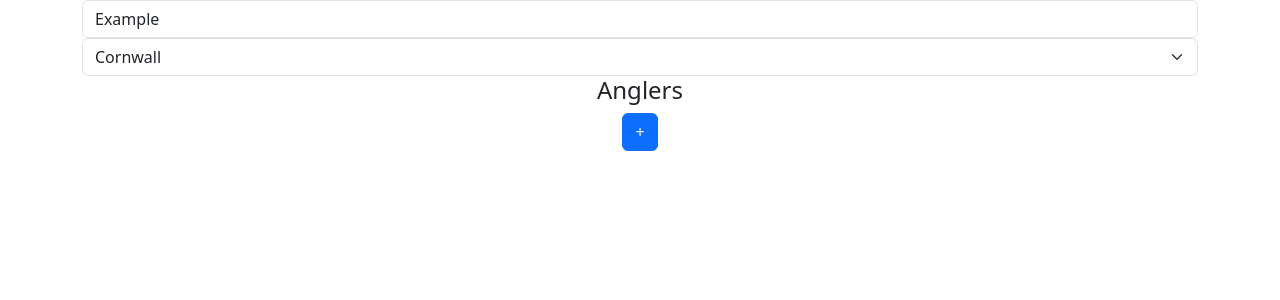
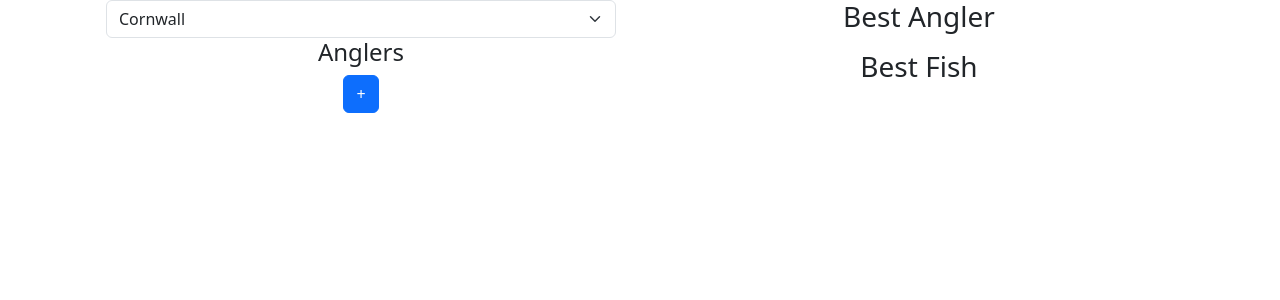
Before and after one commit to TimGibbs/tight-angling, a React (Create React App) app: page / in a window 1280 px wide. Shown: the top 300 px of the page. Built offline with nearby package versions, Linux system fonts and the light colour scheme.

Commit message:
added results

```diff
--- a/src/Components/CompetitionComponent.tsx
+++ b/src/Components/CompetitionComponent.tsx
@@ -1,27 +1,34 @@
 import { useState } from "react";
-import { Button, Form } from "react-bootstrap"
+import { Button, Container, Form } from "react-bootstrap"
 import { useCompetition } from "../Context/CompetitionContext";
 import { Regions } from "../Data/Regions";
+import { scoreFish } from "../Functions/scoreFish";
+import { Angler, Region } from "../Types/Types";
 import { AddAnglerModel } from "./AddAnglerModal";
 import AnglerComponent from "./AnglerComponent"
 
 export const CompetitionComponent = () => {
     const [showAnglerModal, setShowAnglerModal] = useState<boolean>(false);
     const [competition, setCompetition] = useCompetition();
-    console.log(competition);
-    return <div>
-        <Form.Control type='text' onChange={(e)=>setCompetition({...competition, name:e.target.value})} value={competition.name} placeholder='Example'></Form.Control>
+    //<Form.Control type='text' onChange={(e)=>setCompetition({...competition, name:e.target.value})} value={competition.name} placeholder='Example'></Form.Control>
+
+    function onChangeRegion(region: Region){
+        var anglers = [...competition.anglers];
+        var g : Angler[] = anglers.map(o=> ({...o, fish: o.fish.map(f=>scoreFish(f,region))}))
+        setCompetition({...competition, region: region, anglers:g})
+    }
+
+    return <Container>
         <Form.Select onChange={(e)=>{
-                var r = Regions.find(o=>o.letter === e.target.value)
-                if(!!r) { setCompetition({...competition, region: r})}
-            }}
+                var r = Regions.find(o=>o.letter === e.target.value);
+                if(r !== undefined) { onChangeRegion(r)}}}
                 value = {competition.region.letter}>
             {Regions.map((o,i)=><option key={o.letter} value={o.letter}>{o.name}</option>)}
         </Form.Select>
         <h4>Anglers</h4>
-        {competition.anglers.map((o,i)=><AnglerComponent key={'angler'+1} angler={o}/>)}
+        {competition.anglers.map((o,i)=><AnglerComponent key={'angler'+i} angler={o}/>)}
         <Button onClick={()=>setShowAnglerModal(true)}>+</Button>
 
         <AddAnglerModel show={showAnglerModal} onClose={()=>setShowAnglerModal(false)} competition={competition} setCompetition={setCompetition} />
-    </div>
+    </Container>
 }
--- /dev/null
+++ b/src/Components/ResultsComponent.tsx
@@ -0,0 +1,20 @@
+import { Container } from "react-bootstrap";
+import { useCompetition } from "../Context/CompetitionContext";
+import {getAnglerScore} from "../Functions/getAnglerScore"
+
+export const ResultsComponent = () => {
+    const [competition, ] = useCompetition();
+
+    const bestFish = competition.anglers.flatMap(o=>o.fish).sort((a,b)=>b.score-a.score).slice(0,3);
+    const bestAngler = competition.anglers.map(o=>({score: getAnglerScore(o, competition.limitations), name:o.name})).sort((a,b)=>b.score-a.score)
+    return <Container>
+        <h3>Best Angler</h3>
+        <ol>
+            {bestAngler.map((o,i)=><li key={"bestAngler"+i}>{o.name} {o.score}</li>)}
+        </ol>
+        <h3>Best Fish</h3>
+        <ol>
+            {bestFish.map((o,i)=><li key={"bestFish"+i}>{o.angler} {o.fishType} {o.score}</li>)}
+        </ol>
+    </Container>
+}
--- a/src/Data/RegionC.ts
+++ b/src/Data/RegionC.ts
@@ -4,6 +4,7 @@ const RegionC : Region = {
         name : "South Devon",
         letter : "C",
         values : [
+            {fishType: "ANGLER FISH",boatLb: 17, boatKg: 7.711, shoreLb: 17, shoreKg: 7.711},
             {fishType: "BASS",boatLb: 6, boatKg: 2.721, shoreLb: 5.8, shoreKg: 2.495},
             {fishType: "BREAM - Black",boatLb: 2.8, boatKg: 1.134, shoreLb: 1.12, shoreKg: 0.794},
             {fishType: "BREAM - Gilthead",boatLb: 3.8, boatKg: 1.588, shoreLb: 3.4, shoreKg: 1.474},
--- /dev/null
+++ b/src/Hooks/useViewPort.ts
@@ -0,0 +1,28 @@
+import {useState, useEffect} from "react";
+
+type Viewport = {
+    width: number
+    height: number
+}
+
+const useViewport = () : Viewport=> {
+    const [width, setWidth] = useState(window.innerWidth);
+    // Add a second state variable "height" and default it to the current window height
+    const [height, setHeight] = useState(window.innerHeight);
+
+    useEffect(() => {
+      const handleWindowResize = () => {
+        setWidth(window.innerWidth);
+        // Set the height in state as well as the width
+        setHeight(window.innerHeight);
+      }
+
+      window.addEventListener("resize", handleWindowResize);
+      return () => window.removeEventListener("resize", handleWindowResize);
+    }, []);
+
+    // Return both the height and width
+    return { width, height };
+  }
+
+  export default useViewport;
--- a/src/Pages/CompetitionPage.tsx
+++ b/src/Pages/CompetitionPage.tsx
@@ -1,11 +1,32 @@
+import { Col, Container, Row } from "react-bootstrap"
 import { CompetitionComponent } from "../Components/CompetitionComponent"
+import { ResultsComponent } from "../Components/ResultsComponent"
 import { CompetitionProvider } from "../Context/CompetitionContext"
+import useViewport from "../Hooks/useViewPort"
 
 export default function CompetitionPage() {
-
+    var viewport = useViewport();
+    var doHorizontal = viewport.width>=viewport.height
     return <div>
         <CompetitionProvider>
-            <CompetitionComponent/>
+            {doHorizontal &&
+            <Container>
+                <Row>
+                    <Col>
+                        <CompetitionComponent/>
+                    </Col>
+                    <Col>
+                        <ResultsComponent/>
+                    </Col>
+                </Row>
+            </Container>}
+            {!doHorizontal &&
+                <Container>
+                    <CompetitionComponent/>
+                    <ResultsComponent/>
+                </Container>
+            }
+
         </CompetitionProvider>
     </div>
 
```
Also changed, not shown: 1 other file (tests, documents, lock files or other folders).
